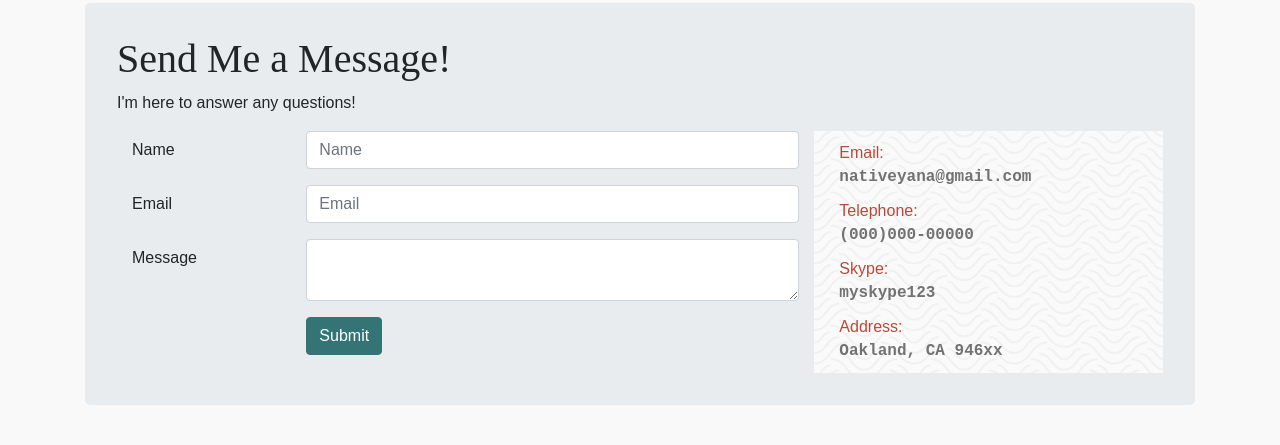
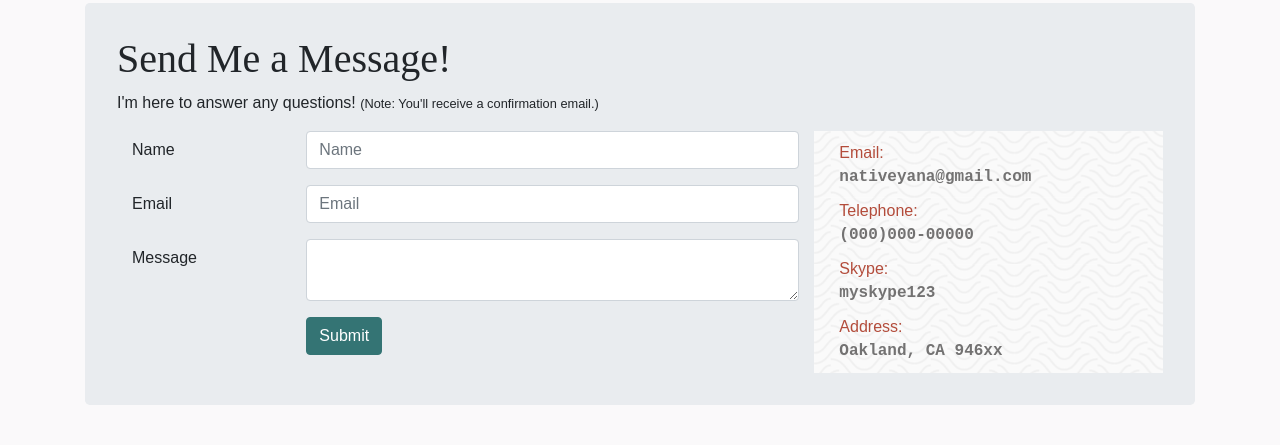
Before and after one commit to ishinan/my_hp_django_heroku, a Django app: page /contact-me/ in a window 1280 px wide. Shown: the part 68-513 px from the top of the page. Run offline with Django 3.2, Linux system fonts and the light colour scheme; some libraries are stand-ins or nearby versions.

Commit message:
contact.html: Added a note to let a user know we'll send a thank-you email

```diff
--- a/contact_me/jinja2/contact_me/contact.html
+++ b/contact_me/jinja2/contact_me/contact.html
@@ -7,7 +7,8 @@ Contact Me
 {% block page_content %}
 <div class="jumbotron">
     <h1>Send Me a Message!</h1>
-    <p>I'm here to answer any questions!</p>
+    <p>I'm here to answer any questions!
+    <small>(Note: You'll receive a confirmation email.)</small></p>
     <div class="container">
         <div class="row">
 
```
